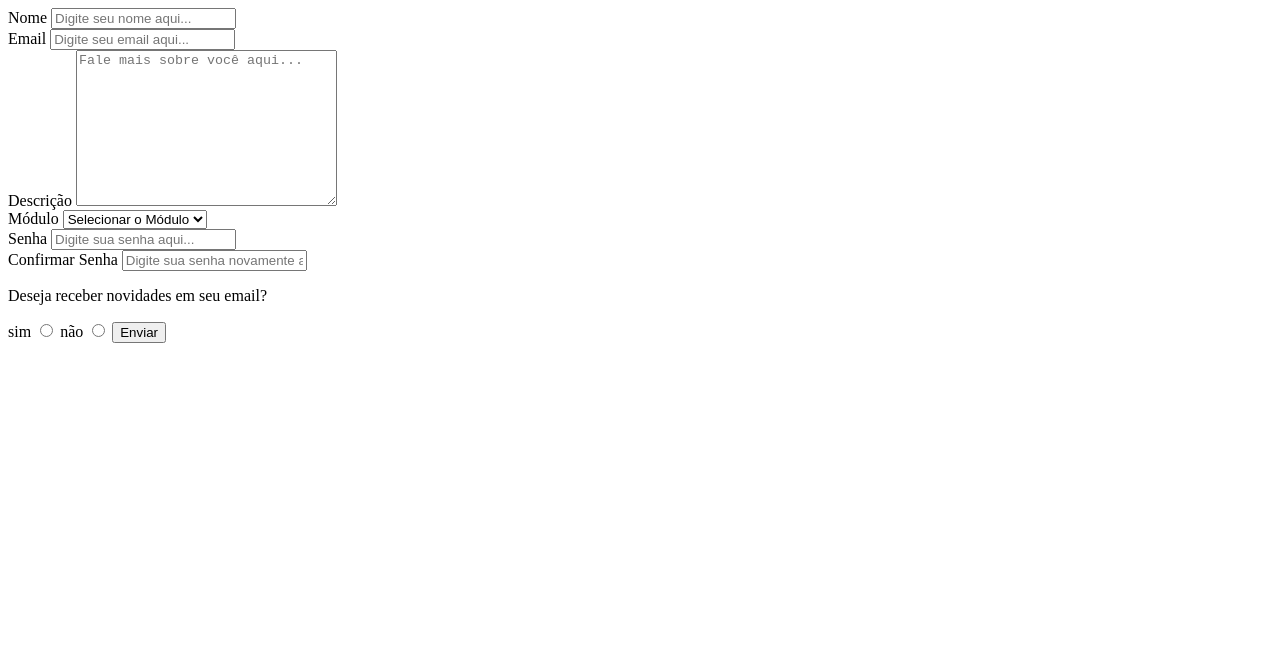
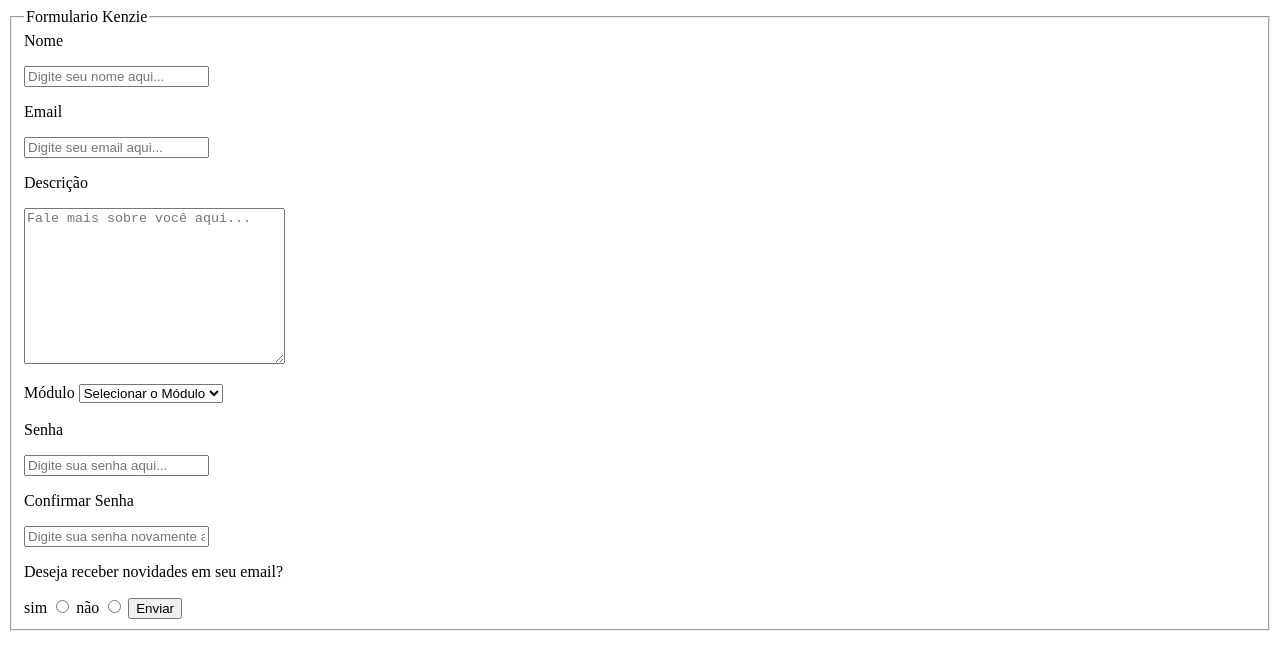
Before and after one commit to Rafaelgot10/S1-18-Atividade---HTML-Criando-formul-rio-de-cadastro, a plain HTML site: page index.html in a window 1280 px wide. Drawn offline with Linux system fonts and the light colour scheme.

Commit message:
Rafatorando comentarios e espaçamentos

```diff
--- a/index.html
+++ b/index.html
@@ -1,20 +1,40 @@
 <!DOCTYPE html>
 <html lang="pt-br">
-<head>
+
+<head> <!--CABEÇALHO DA PÁGINA -->
     <meta charset="UTF-8">
     <title>Formúlario para Enviar</title>
 </head>
-<body>
-    <form>
+
+<body> <!--CORPO DA PAGINÁ -->
+    <main> <!-- CONTEÚDO PRINCIPAL -->
+        <form> <!--FORMÚLARIO -->
+            <fieldset>
+                <legend>Formulario Kenzie</legend>
+
+                <div> <!-- CAMPO PARA INSERÇÃO DO NOME -->
                     <label for="nome">Nome</label>
-        <input type="text" placeholder="Digite seu nome aqui..." name="nome" id="nome"required=true/><br>
+                    <p>
+                        <input type="text" placeholder="Digite seu nome aqui..." name="nome" id="nome" required=true />
+                    </p>
+                </div>
 
+                <div> <!-- CAMPO PARA INSERÇÃO DO EMAIL -->
                     <label for="email">Email</label>
-        <input type="text" placeholder="Digite seu email aqui..." name="email" id="email"required/><br>
+                    <p>
+                        <input type="text" placeholder="Digite seu email aqui..." name="email" id="email" required />
+                    </p>
+                </div>
 
+                <div> <!-- CAMPO PARA INSERÇÃO DA DESCRIÇÃO -->
                     <label for="descrição">Descrição</label>
-        <textarea placeholder="Fale mais sobre você aqui..." name="descrição" id="descrição"cols="30" rows="10"></textarea><br>
+                    <p>
+                        <textarea placeholder="Fale mais sobre você aqui..." name="descrição" id="descrição" cols="30"
+                            rows="10"></textarea>
+                    </p>
+                </div>
 
+                <div> <!-- CAMPO PARA INSERÇÃO DO MÓDULO -->
                     <label for="módulo">Módulo</label>
                     <select id="módulos">
                         <option>Selecionar o Módulo</option>
@@ -24,24 +44,38 @@
                         <option>M4</option>
                         <option>M5</option>
                         <option>M6</option>
-        </select><br>
+                    </select>
+                </div>
+                <br>
 
+                <div> <!-- CAMPO PARA INSERÇÃO DA SENHA -->
                     <label for="senha">Senha</label>
-        <input type="password" placeholder="Digite sua senha aqui..." name="senha" id="senha" required><br>
+                    <p>
+                        <input type="password" placeholder="Digite sua senha aqui..." name="senha" id="senha" required>
+                    </p>
+                </div>
 
+                <div> <!-- CAMPO PARA INSERÇÃO DA CONFIRMAÇÃO DA SENHA -->
                     <label for="senha confirmada">Confirmar Senha</label>
-        <input type="password" placeholder="Digite sua senha novamente aqui..." name="senha confirmada" id="senha confirmada" required><br>
+                    <p>
+                        <input type="password" placeholder="Digite sua senha novamente aqui..." name="senha confirmada"
+                            id="senha confirmada" required>
+                    </p>
+                </div>
 
+                <div> <!-- NOVIDADES POR EMAIL -->
                     <p>Deseja receber novidades em seu email?</p>
-
                     <label for="sim">sim</label>
                     <input type="radio" name="módulo" id="sim">
                     <label for="não">não</label>
                     <input type="radio" name="módulo" id="não">
 
                     <button type="submit">Enviar</button>
+                </div>
+
+            </fieldset>
         </form>
+    </main>
+</body>
 
-
-</body>
 </html>
```
Lines whose indentation alone changed are shown as unchanged.
